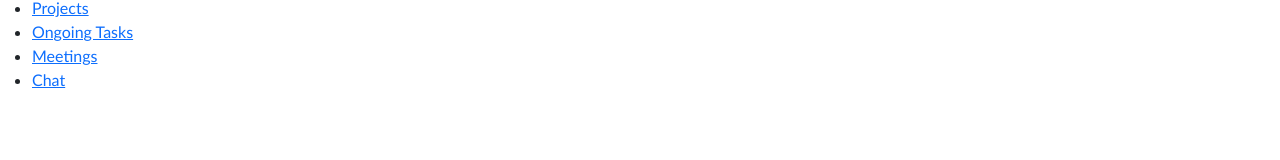
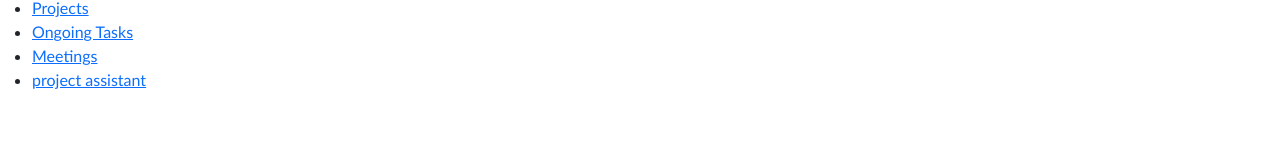
Before and after one commit to Shrilatha-Bhandarkar/UnifiedRemoteHub, a React (Create React App) app in the folder frontend/: page /page in a window 1280 px wide. Shown: the part 122-282 px from the top of the page. Built offline with nearby package versions, Linux system fonts and the light colour scheme; a web font is replaced by a local one.

Commit message:
added chat

```diff
--- a/frontend/src/components/Work.js
+++ b/frontend/src/components/Work.js
@@ -24,7 +24,7 @@ const Work = () => {
           <Link to="/meetings">Meetings</Link>
           </li>
           <li>
-          <Link to="/chatting">Chat</Link>
+          <a href=' http://127.0.0.1:7860'>project assistant</a>
           </li>
 
          </ul>
```
